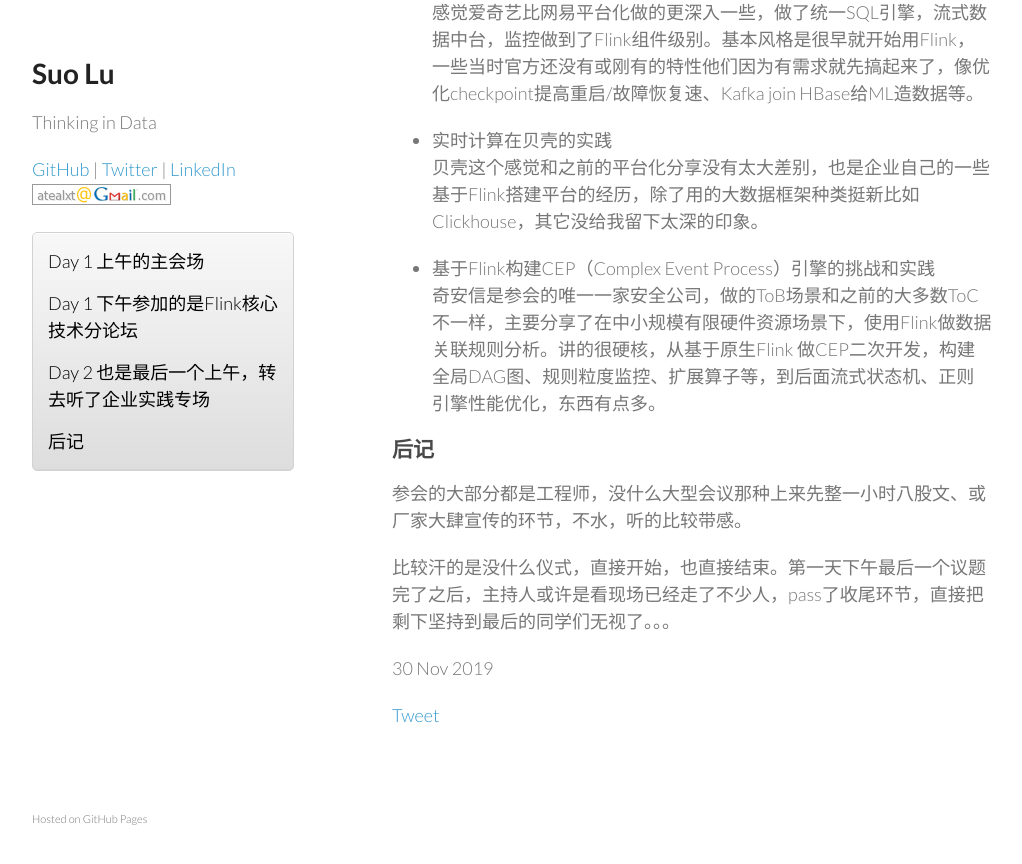
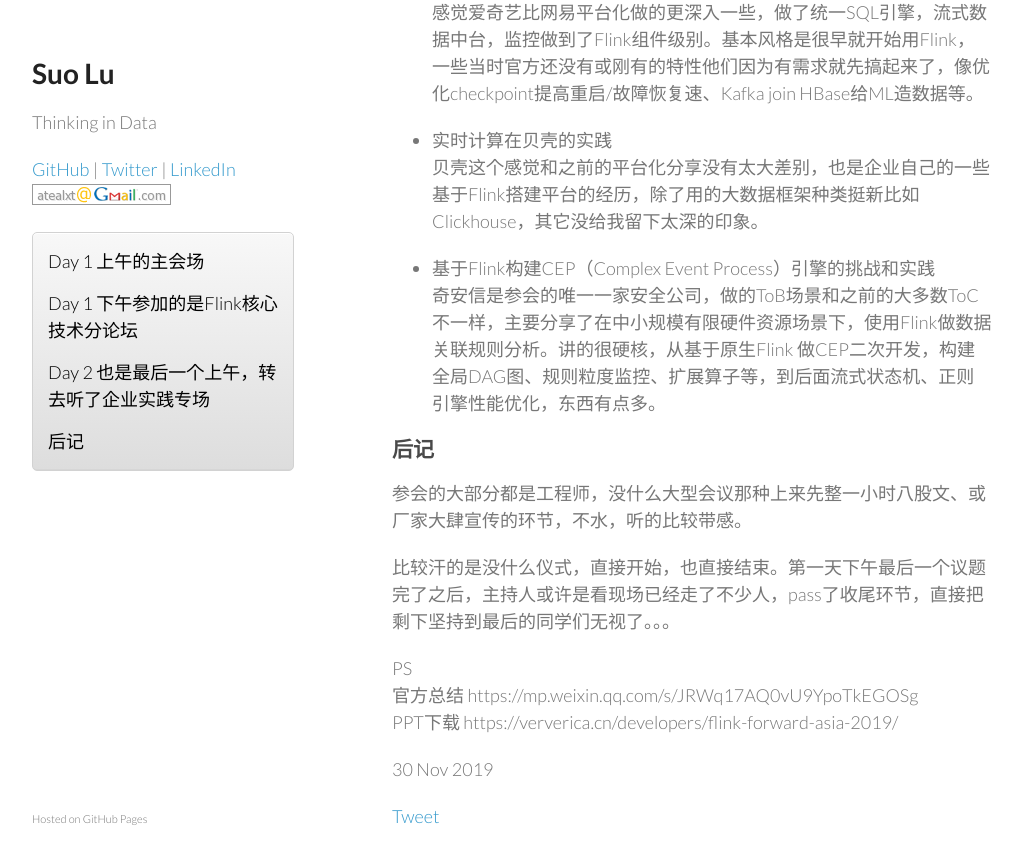
Before and after one commit to atealxt/atealxt.github.io, a Jekyll site: the page built from _posts/2019-11-30-flink-forward-asia.md, in a window 1280 px wide and 900 px high, scrolled down 2666 px. Shown: the top 864 px of the window, without its empty margins (128-1150 px from the left). Built offline with Jekyll 4.4.1, drawn with Linux system fonts in a browser that asks for light colours; comment, search, counter and statistics services are not loaded.

Commit message:
Update 2019-11-30-flink-forward-asia.md

```diff
--- a/_posts/2019-11-30-flink-forward-asia.md
+++ b/_posts/2019-11-30-flink-forward-asia.md
@@ -87,3 +87,7 @@
 参会的大部分都是工程师，没什么大型会议那种上来先整一小时八股文、或厂家大肆宣传的环节，不水，听的比较带感。
 
 比较汗的是没什么仪式，直接开始，也直接结束。第一天下午最后一个议题完了之后，主持人或许是看现场已经走了不少人，pass了收尾环节，直接把剩下坚持到最后的同学们无视了。。。
+
+PS<br>
+官方总结 https://mp.weixin.qq.com/s/JRWq17AQ0vU9YpoTkEGOSg <br>
+PPT下载 https://ververica.cn/developers/flink-forward-asia-2019/
```
